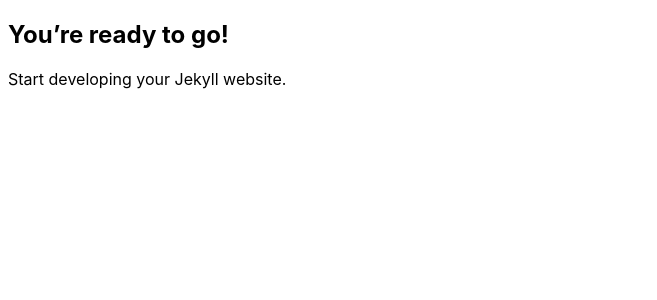
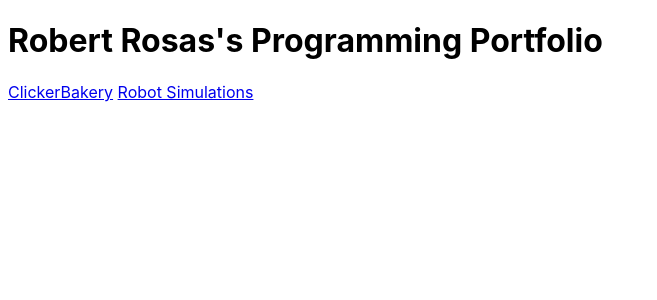
Before and after one commit to Octillerysnacker/octillerysnacker.github.io, a Jekyll site: the page built from index.html, in a window 1280 px wide. Shown: the top 300 px of the page, without its empty margins (0-657 px from the left). Built offline with Jekyll 4.4.1, drawn with Linux system fonts in a browser that asks for light colours.

Commit message:
Good start

```diff
--- a/_config.yml
+++ b/_config.yml
@@ -1,3 +1,14 @@
 url: "" # the base hostname & protocol for your site, e.g. http://example.com
 baseurl: "" # the subpath of your site, e.g. /blog
-title: "" # the name of your site, e.g. ACME Corp.
+title: "Robert Rosas's Programming Portfolio" # the name of your site, e.g. ACME Corp.
+
+collections:
+  projects:
+    output: true
+
+defaults:
+  - scope:
+      path: ""
+      type: "projects"
+    values:
+      layout: "project"
--- /dev/null
+++ b/index.html
@@ -0,0 +1,10 @@
+---
+layout: default
+title: "Robert Rosas's Programming Portfolio"
+---
+
+<h1>Robert Rosas's Programming Portfolio</h1>
+
+{% for project in site.projects %}
+    <a href="{{project.url}}">{{project.name}}</a>
+{% endfor %}
--- a/index.md
+++ /dev/null
@@ -1,8 +0,0 @@
----
-layout: default
-title: "Happy Jekylling!"
----
-
-## You're ready to go!
-
-Start developing your Jekyll website.
```
Also changed, not shown: _layouts/project.html (added, +7 -0 lines), _projects/clickerbakery.md (added, +5 -0 lines), _projects/simulations.md (added, +42 -0 lines), assets/images/image1.png (added), assets/images/image2.png (added), assets/images/image3.png (added), assets/images/image6.png (added), 3 other files.
